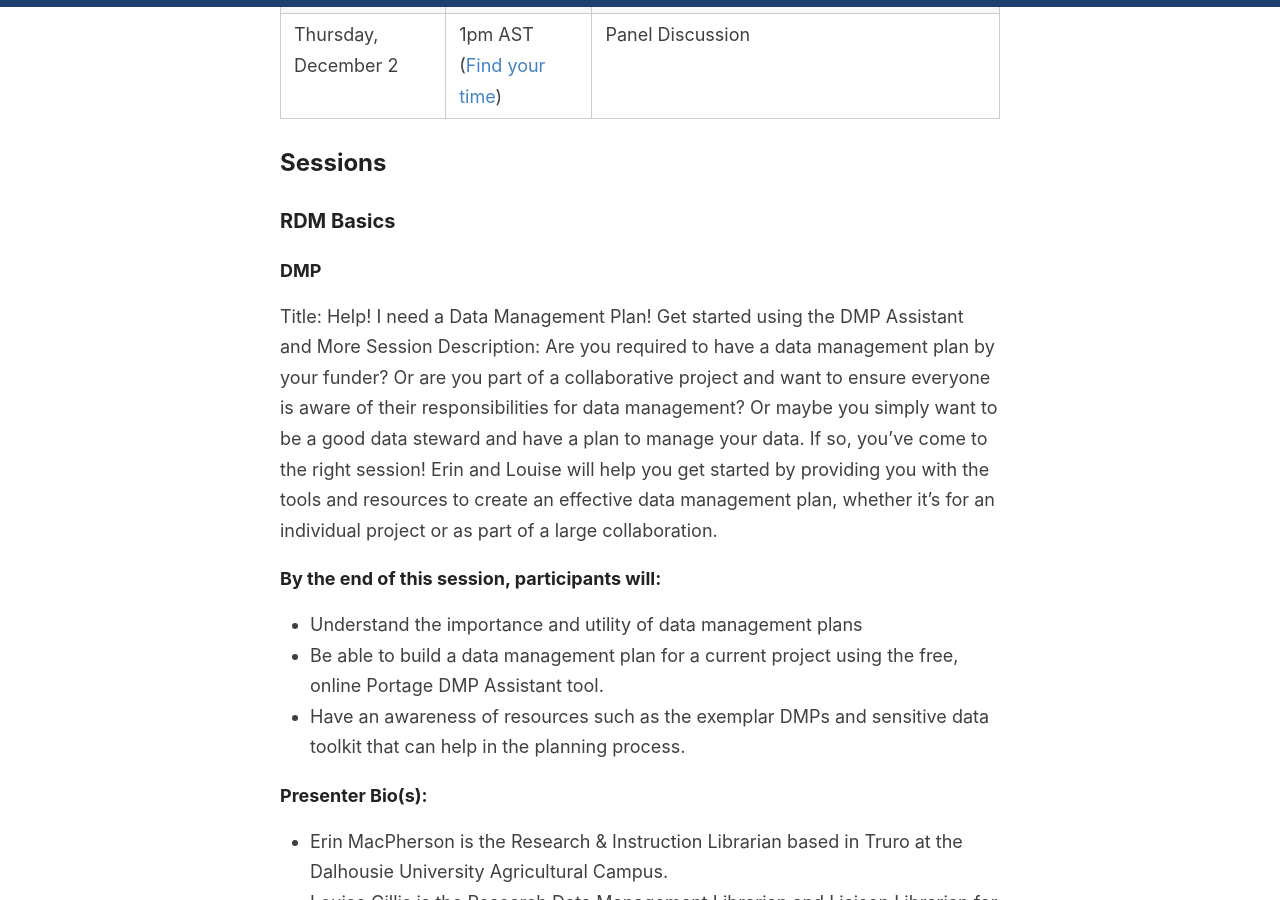
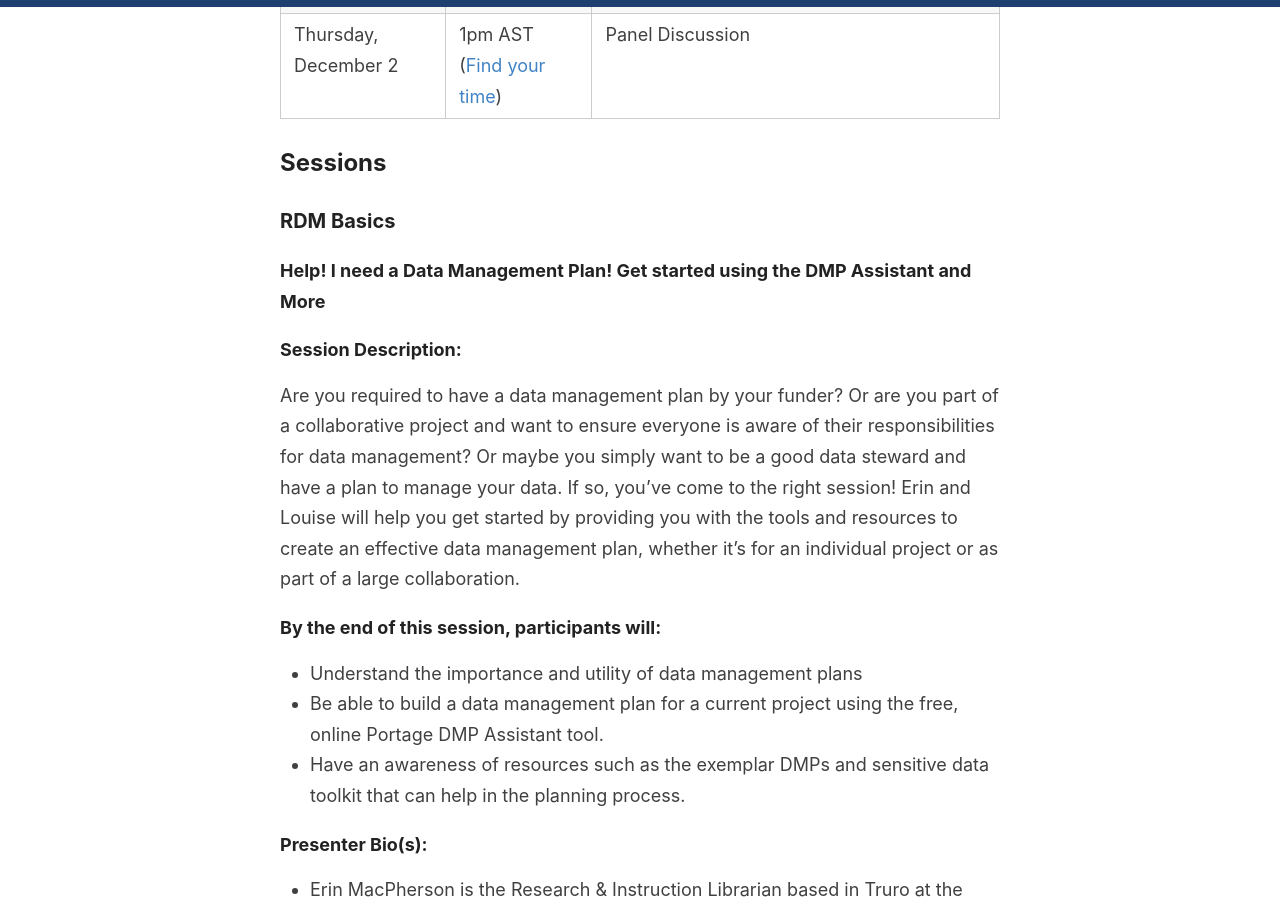
Before and after one commit to caul-dpsc/2021-rdm-series, a Jekyll site: the page built from _pages/schedule.md, in a window 1280 px wide and 900 px high, scrolled down 897 px. Built offline with Jekyll 4.4.1, drawn with Linux system fonts in a browser that asks for light colours.

Commit message:
Update schedule.md

```diff
--- a/_pages/schedule.md
+++ b/_pages/schedule.md
@@ -9,7 +9,7 @@ permalink: /schedule/
 | Date | Time | Session |
 | ---- | ---- | ------- |
 | Thursday, October 7 | 1pm ADT ([Find your time](https://dateful.com/time-zone-converter?t=1pm&d=2021-10-07&tz2=Atlantic-Daylight-Time-ADT)) | RDM Basics |
-| Thursday, October 21 | 1pm ADT ([Find your time](https://dateful.com/time-zone-converter?t=1pm&d=2021-10-21&tz2=Atlantic-Daylight-Time-ADT)) | [Help! I need a Data Management Plan! Get started using the DMP Assistant and More](#dmp) |
+| Thursday, October 21 | 1pm ADT ([Find your time](https://dateful.com/time-zone-converter?t=1pm&d=2021-10-21&tz2=Atlantic-Daylight-Time-ADT)) | [Help! I need a Data Management Plan! Get started using the DMP Assistant and More](#help!-i-need-a-data-management-plan!-get-started-using-the-dmp-assistant-and-more) |
 | Thursday, November 4 | 1pm ADT ([Find your time](https://dateful.com/time-zone-converter?t=1pm&d=2021-11-04&tz2=Atlantic-Daylight-Time-ADT)) | Dataverse |
 | Thursday, November 18 | 1pm AST ([Find your time](https://dateful.com/time-zone-converter?t=12pm&d=2021-11-18&tz2=Atlantic-Standard-Time-AST)) | RDM with Compute Canada |
 | Thursday, December 2 | 1pm AST ([Find your time](https://dateful.com/time-zone-converter?t=12pm&d=2021-12-02&tz2=Atlantic-Standard-Time-AST)) | Panel Discussion |
@@ -18,9 +18,10 @@ permalink: /schedule/
 
 ### RDM Basics
 
-#### DMP
-Title: Help! I need a Data Management Plan! Get started using the DMP Assistant and More
-Session Description:  Are you required to have a data management plan by your funder? Or are you part of a collaborative project and want to ensure everyone is aware of their responsibilities for data management? Or maybe you simply want to be a good data steward and have a plan to manage your data. If so, you’ve come to the right session! Erin and Louise will help you get started by providing you with the tools and resources to create an effective data management plan, whether it’s for an individual project or as part of a large collaboration.
+#### Help! I need a Data Management Plan! Get started using the DMP Assistant and More
+
+##### Session Description:
+Are you required to have a data management plan by your funder? Or are you part of a collaborative project and want to ensure everyone is aware of their responsibilities for data management? Or maybe you simply want to be a good data steward and have a plan to manage your data. If so, you’ve come to the right session! Erin and Louise will help you get started by providing you with the tools and resources to create an effective data management plan, whether it’s for an individual project or as part of a large collaboration.
 
 ##### By the end of this session, participants will:
 + Understand the importance and utility of data management plans
```
